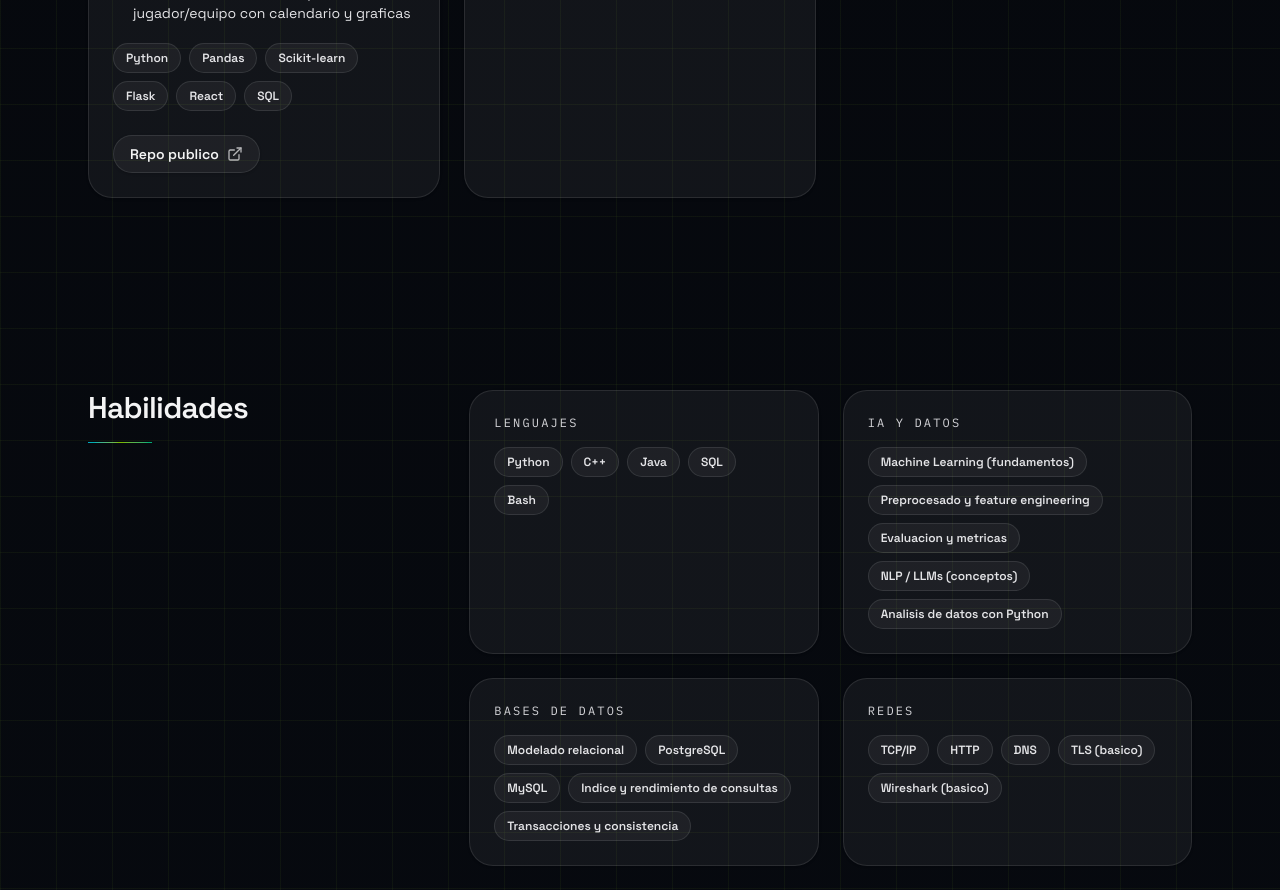
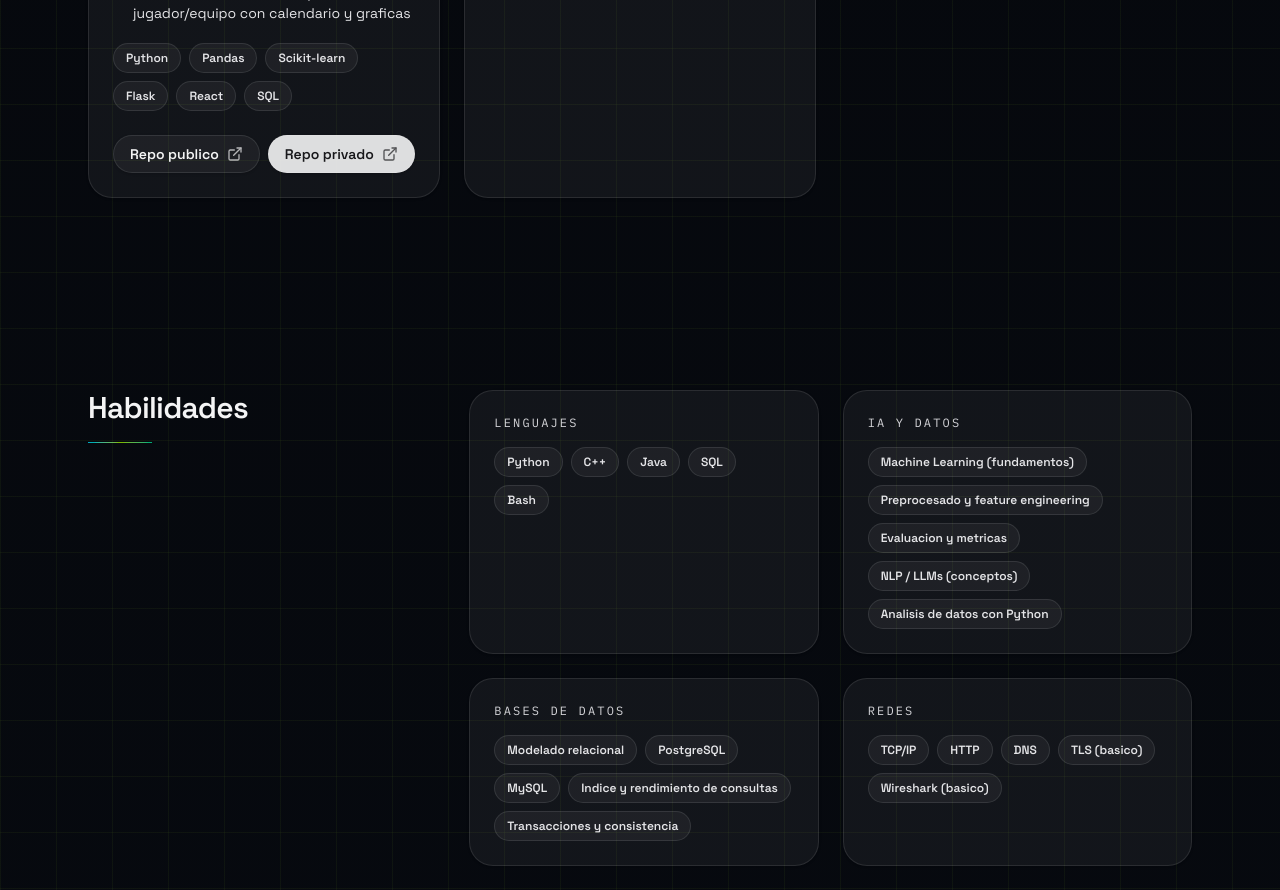
Before and after one commit to Al3xTremo/portfolio, a React (Vite) app: page / in a window 1280 px wide. Shown: the part 2080-2970 px from the top of the page. Built offline with nearby package versions, Linux system fonts and the light colour scheme.

Commit message:
Update Khomun frontend and backend repository links

```diff
--- a/src/content.ts
+++ b/src/content.ts
@@ -266,7 +266,8 @@ export const content: Content = {
           'Visualizacion de metricas por jugador/equipo con calendario y graficas',
         ],
         links: {
-          publicRepo: 'https://github.com/al3xtremo',
+          publicRepo: 'https://github.com/DanielOrtizDelgado/Khomun-Frontend',
+          privateRepo: 'https://github.com/DanielOrtizDelgado/Khomun-Backend',
         },
         images: [
           toAssetPath('projects/khomun-inicio.png'),
```
